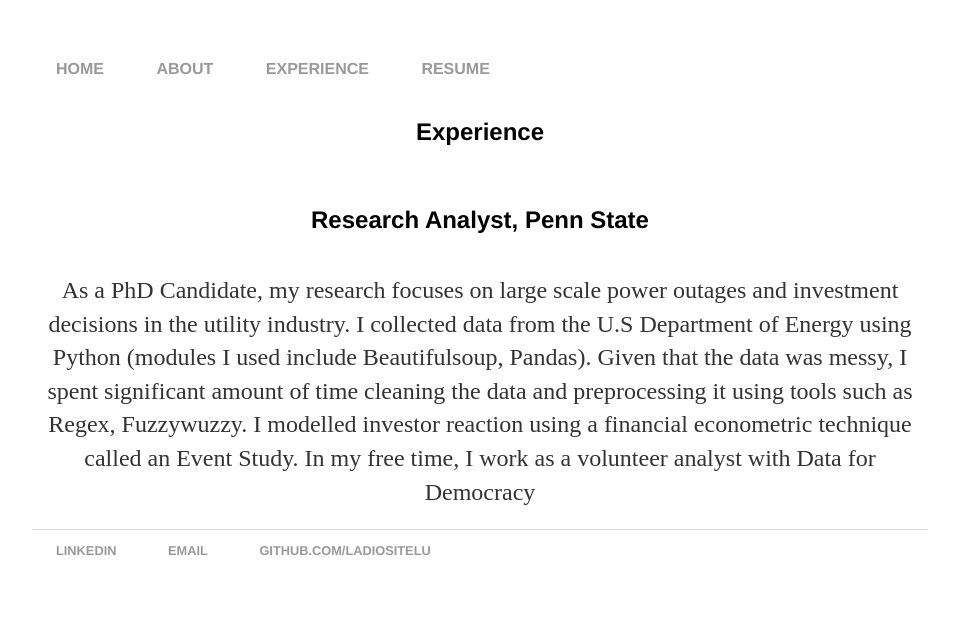
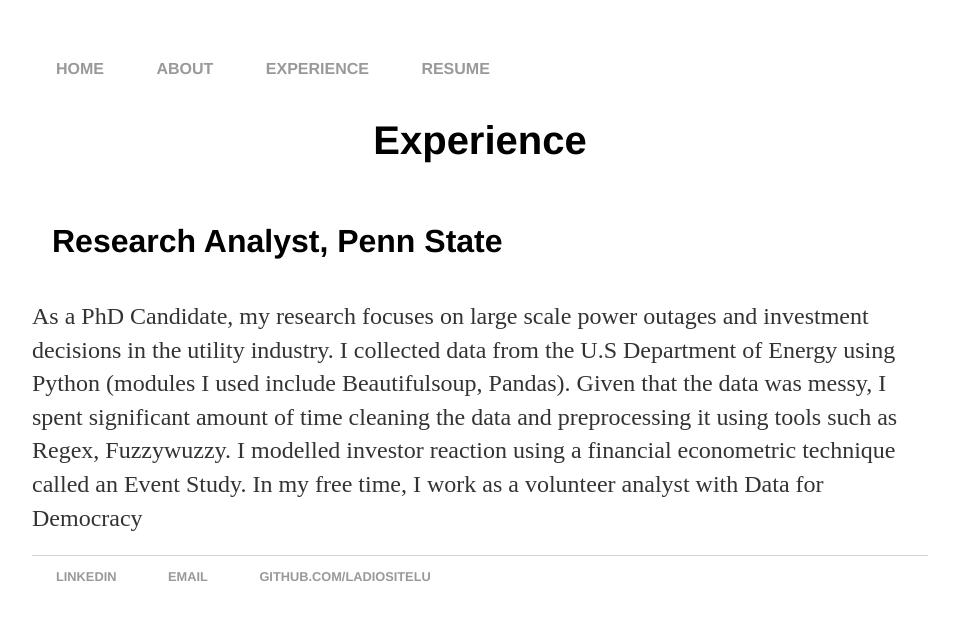
Before and after one commit to ladiositelu/ladiositelu.github.io, a Jekyll site: the page built from Experience/index.html, in a window 1280 px wide. Shown: the top 621 px of the page, without its empty margins (160-1119 px from the left). Built offline with Jekyll 4.4.1, drawn with Linux system fonts in a browser that asks for light colours.

Commit message:
Update experience.css

```diff
--- a/css/experience.css
+++ b/css/experience.css
@@ -37,7 +37,7 @@ a:hover {
 }
 
 h1 {
-    font-size: 1.5em;
+    font-size: 2.5em;
     font-family:'Helvetica', 'Arial', 'Sans-Serif';
     margin-top: 20px;
     margin-bottom: 20px;
@@ -45,11 +45,11 @@ h1 {
 }
 
 h2 {
-    font-size: 1.5em;
+    font-size: 2.0em;
     font-family:'Helvetica', 'Arial', 'Sans-Serif';
     margin-top: 20px;
     margin-bottom: 20px;
-    text-align:center;
+    text-align:left;
 }
 
 p {
@@ -58,7 +58,7 @@ p {
     color: #333;
     margin-top: 20px;
     margin-bottom: 20px;
-    text-align: center;
+    text-align: left;
 }
 
 footer {
```
